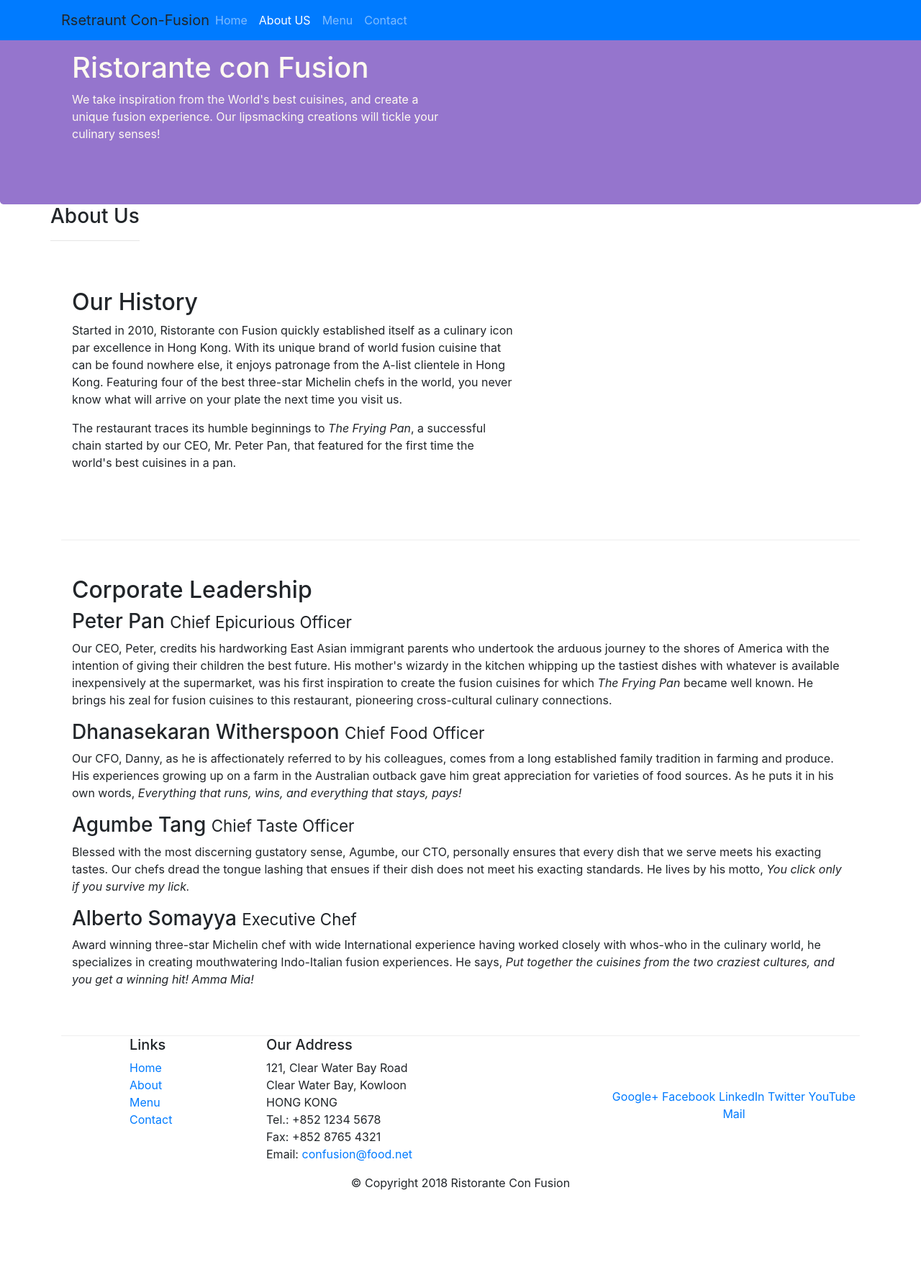
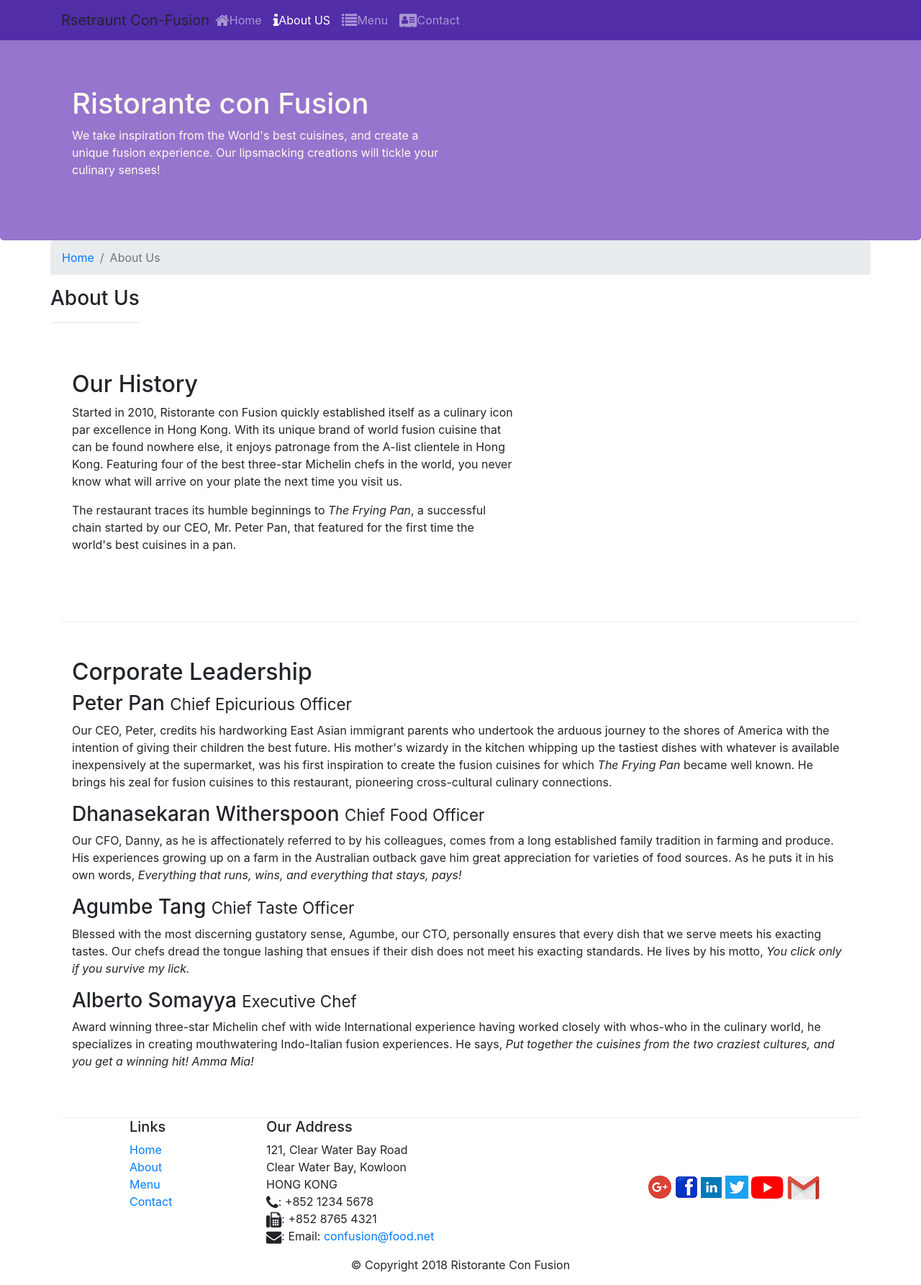
Before and after one commit to NakulSambare/conFusion, a website: page aboutus.html in a window 1280 px wide. Shown: the whole page at 72% size. Before the commit the page ends 1672 px from the top, so only its background shows below. Drawn offline with nearby package versions, Linux system fonts and the light colour scheme.

Commit message:
commit 6

```diff
--- a/aboutus.html
+++ b/aboutus.html
@@ -5,11 +5,12 @@
 
     <title>Ristorante Con Fusion: About Us</title>
     <link rel="stylesheet" href="node_modules/bootstrap/dist/css/bootstrap.min.css">
+    <link rel="stylesheet" href="node_modules/font-awesome/css/font-awesome.min.css">
     <link rel="stylesheet" href="css/style.css">
 </head>
 
 <body>
-    <nav class="navbar navbar-dark navbar-expand-sm bg-primary fixed-top">
+    <nav class="navbar navbar-dark navbar-expand-sm  fixed-top">
         <div class="container">
     <button class="navbar-toggler" type="button" data-toggle="collapse" data-target="#Navbar">
              <span class="navbar-toggler-icon"></span>
@@ -17,10 +18,10 @@
     <a class="navbar-brand mr-auto">Rsetraunt Con-Fusion</a>
     <div class="collapse navbar-collapse" id="Navbar">
         <ul class="navbar-nav mr-auto">
-            <li class="nav-item "><a  class="nav-link" href="index.html">Home</a></li>
-            <li class="nav-item active"><a  class="nav-link" href="aboutus.html">About US</a></li>
-            <li class="nav-item"><a  class="nav-link" href="#">Menu</a></li>
-            <li class="nav-item"><a  class="nav-link" href="#">Contact</a></li>
+            <li class="nav-item "><a  class="nav-link" href="index.html"><span class="fa fa-home fa-lg"></span>Home</a></li>
+            <li class="nav-item active"><a  class="nav-link" href="#"><span class="fa fa-info fa-lg"></span>About US</a></li>
+            <li class="nav-item"><a  class="nav-link" href="#"><span class="fa fa-list fa-lg"></span>Menu</a></li>
+            <li class="nav-item"><a  class="nav-link" href="#"><span class="fa fa-address-card fa-lg"></span>Contact</a></li>
         </ul>
     </div>
 
@@ -43,6 +44,10 @@
 
     <div class="container">
         <div class="row ">
+            <ol class="col-12 breadcrumb">
+                <li class="breadcrumb-item"><a href="index.html">Home</a></li>
+                <li class="breadcrumb-item active">About Us</li>
+            </ol>
             <div>
                <h3>About Us</h3>
                <hr>
@@ -96,19 +101,20 @@
 		              121, Clear Water Bay Road<br>
 		              Clear Water Bay, Kowloon<br>
 		              HONG KONG<br>
-		              Tel.: +852 1234 5678<br>
-		              Fax: +852 8765 4321<br>
+                      <i class="fa fa-phone fa-lg"></i>: +852 1234 5678<br>
+                      <i class="fa fa-fax fa-lg"></i>: +852 8765 4321<br>
+                      <i class="fa fa-envelope fa-lg"></i>:
 		              Email: <a href="mailto:confusion@food.net">confusion@food.net</a>
 		           </address>
                 </div>
                 <div class="col-12 col-sm-4 align-self-center">
                     <div class="text-center">
-                        <a href="http://google.com/+">Google+</a>
-                        <a href="http://www.facebook.com/profile.php?id=">Facebook</a>
-                        <a href="http://www.linkedin.com/in/">LinkedIn</a>
-                        <a href="http://twitter.com/">Twitter</a>
-                        <a href="http://youtube.com/">YouTube</a>
-                        <a href="mailto:">Mail</a>
+                        <a href="http://google.com/+"><img src="googleplus.png" alt=""></a>
+                        <a href="http://www.facebook.com/profile.php?id="><img src="facebook.png" alt=""></a>
+                        <a href="http://www.linkedin.com/in/"><img src="linkedin.png" alt=""></a>
+                        <a href="http://twitter.com/"><img src="twitter.png" alt=""></a>
+                        <a href="http://youtube.com/"><img src="youtube.png" alt=""></a>
+                        <a href="mailto:"><img src="gmail.png" alt=""></a>
                     </div>
                 </div>
            </div>
--- a/css/style.css
+++ b/css/style.css
@@ -26,3 +26,11 @@
     margin: 0px;
     color: #0f0f0f;
 }
+body{
+    padding: 50px 0px 0px 0px;
+    z-index: 0;
+}
+
+.navbar-dark{
+    background-color: #512DA8;
+}
--- a/package.json
+++ b/package.json
@@ -15,6 +15,7 @@
   },
   "dependencies": {
     "bootstrap": "^4.0.0",
+    "font-awesome": "^4.7.0",
     "jquery": "^3.3.1",
     "popper.js": "^1.12.9"
   }
```
Also changed, not shown: index.html (+15 -13 lines), facebook.png (added), gmail.png (added), googleplus.png (added), linkedin.png (added), twitter.png (added), youtube.png (added), 1 other file.
